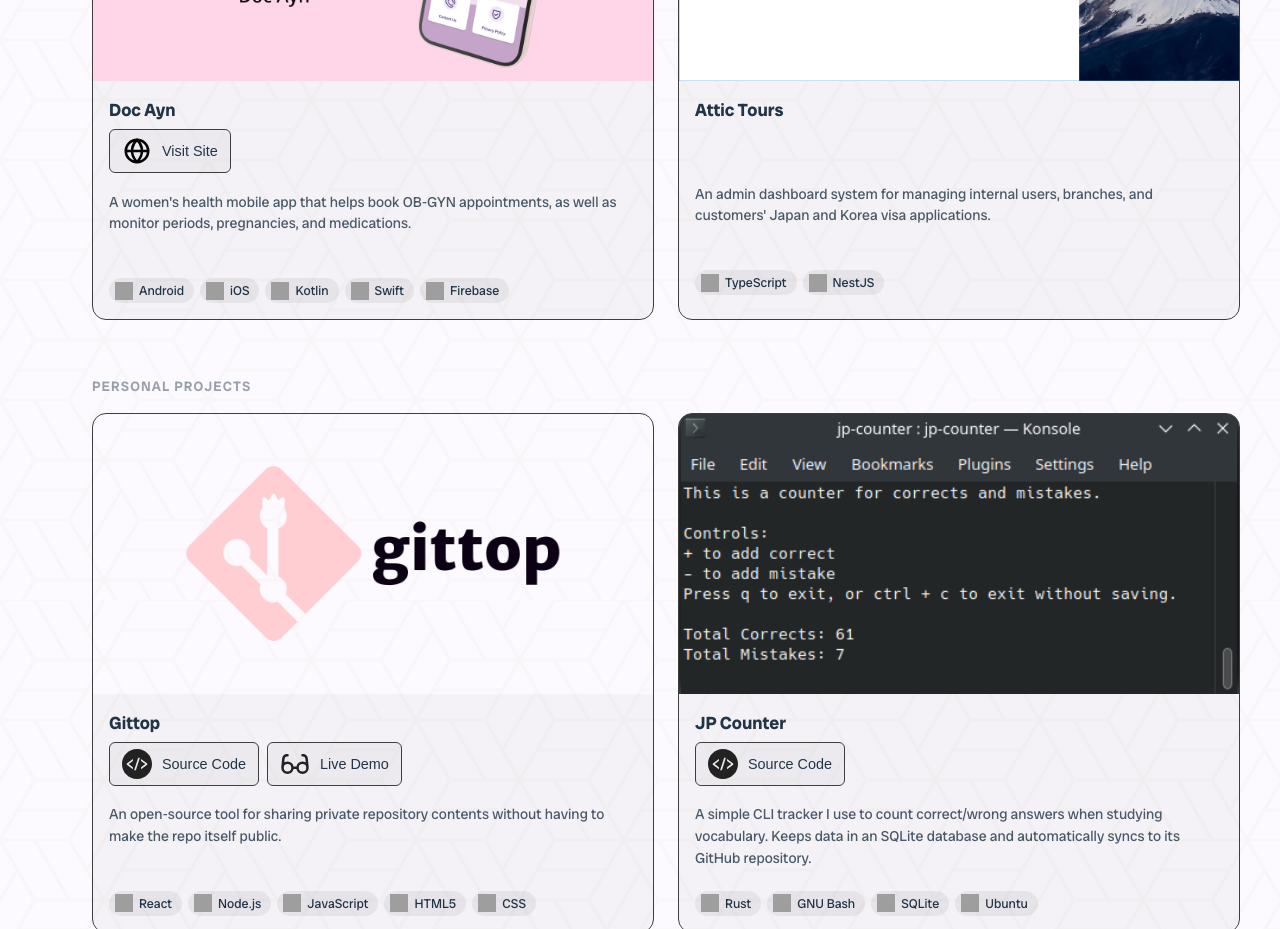
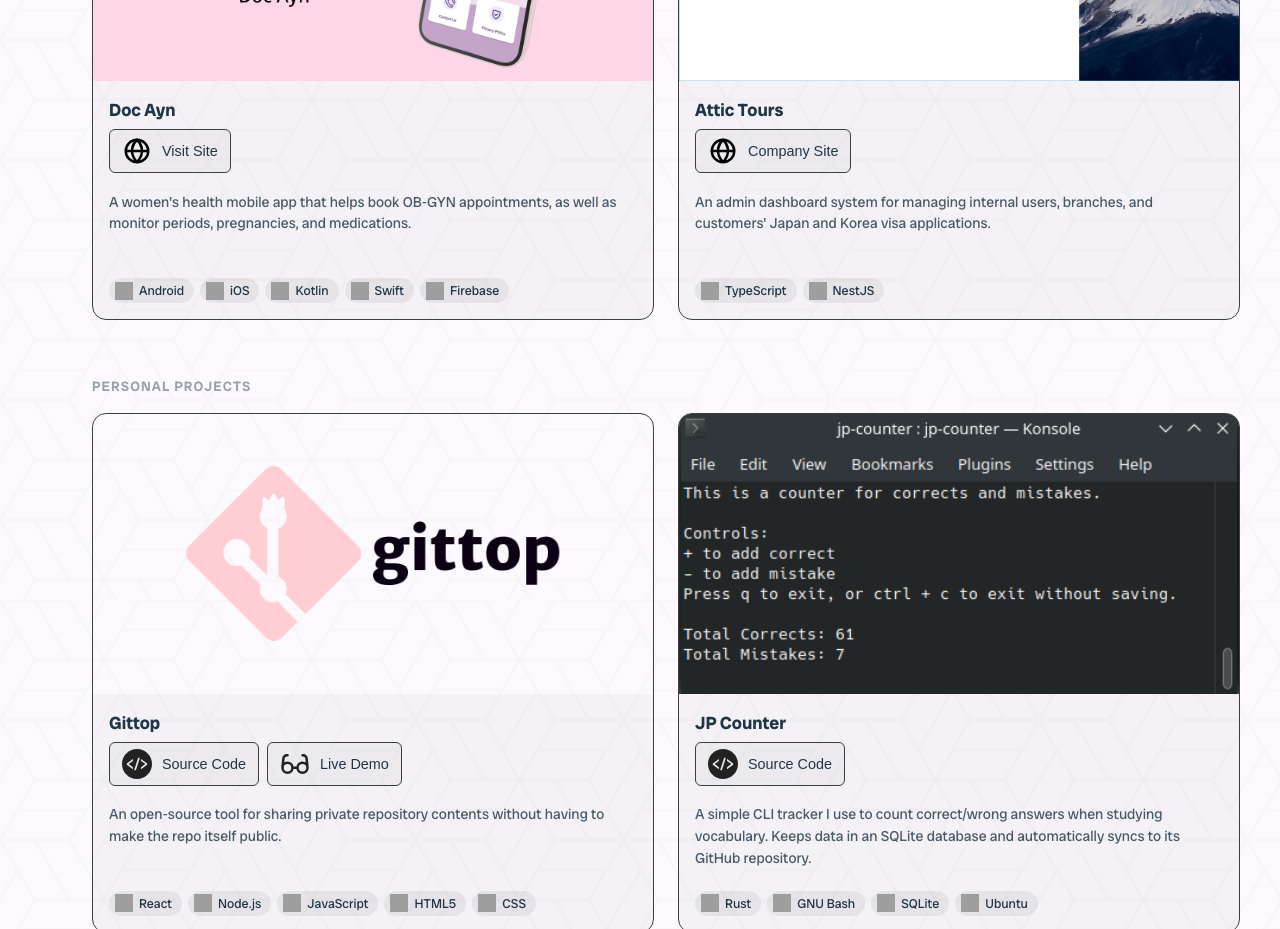
Before and after one commit to jrpdango/jrpdango.github.io, a Vue app: page / in a window 1280 px wide. Shown: the part 1000-1929 px from the top of the page. Built offline with nearby package versions, Linux system fonts and the light colour scheme; grey boxes are pictures that could not be loaded.

Commit message:
feat(projects): add company site to ProjectCard

```diff
--- a/src/components/ProjectCard.vue
+++ b/src/components/ProjectCard.vue
@@ -11,44 +11,43 @@
     sourceCodeUrl?: string;
     demoUrl?: string;
     liveSiteUrl?: string;
+    companySiteUrl?: string;
     techsUsed?: SimpleIcon[];
 }>();
 
 const showBlur = computed(() => props.hasBlurredBackground !== false);
 
-const urls = computed(() => {
-    const result: {
-        label: string;
-        href: string;
-        icon?: { forDark: string; forLight: string };
-        alt?: string;
-    }[] = [];
-    if (props.sourceCodeUrl)
-        result.push({
+const urlConfigs = [
+    {
+        prop: "sourceCodeUrl",
         label: "Source Code",
-            href: props.sourceCodeUrl,
         icon: {
             forDark: "/source-code-dark.svg",
             forLight: "/source-code-light.svg",
         },
-            alt: "Source code",
-        });
-    if (props.demoUrl)
-        result.push({
+    },
+    {
+        prop: "demoUrl",
         label: "Live Demo",
-            href: props.demoUrl,
         icon: { forDark: "/demo-dark.svg", forLight: "/demo-light.svg" },
-            alt: "Live demo",
-        });
-    if (props.liveSiteUrl)
-        result.push({
+    },
+    {
+        prop: "liveSiteUrl",
         label: "Visit Site",
-            href: props.liveSiteUrl,
         icon: { forDark: "/globe-dark.svg", forLight: "/globe-light.svg" },
-            alt: "Visit Site",
-        });
-    return result;
-});
+    },
+    {
+        prop: "companySiteUrl",
+        label: "Company Site",
+        icon: { forDark: "/globe-dark.svg", forLight: "/globe-light.svg" },
+    },
+] as const;
+
+const urls = computed(() =>
+    urlConfigs
+        .filter(({ prop }) => props[prop])
+        .map(({ prop, label, icon }) => ({ label, href: props[prop], icon })),
+);
 </script>
 
 <template>
@@ -76,7 +75,7 @@
                                 <ThemedImage
                                     v-if="url.icon"
                                     :src="url.icon"
-                                    :alt="url.alt || ''"
+                                    :alt="url.label"
                                     :height="30"
                                     :width="30"
                                 />&nbsp;{{ url.label }}
--- a/src/components/Projects.vue
+++ b/src/components/Projects.vue
@@ -20,6 +20,7 @@
                         :source-code-url="project.sourceCodeUrl"
                         :demo-url="project.demoUrl"
                         :live-site-url="project.liveSiteUrl"
+                        :company-site-url="project.companySiteUrl"
                         :techs-used="project.techsUsed"
                     />
                 </div>
--- a/src/data/projects.ts
+++ b/src/data/projects.ts
@@ -142,6 +142,7 @@
         hasBlurredBackground: false,
         type: "professional",
         techsUsed: [siTypescript, siNestjs],
+        companySiteUrl: "https://attictours.asia",
     },
 ];
 
--- a/src/types.ts
+++ b/src/types.ts
@@ -13,6 +13,7 @@
     sourceCodeUrl?: string;
     demoUrl?: string;
     liveSiteUrl?: string;
+    companySiteUrl?: string;
     type: "professional" | "personal";
     techsUsed?: SimpleIcon[];
 };
```
Lines whose indentation alone changed are shown as unchanged.
